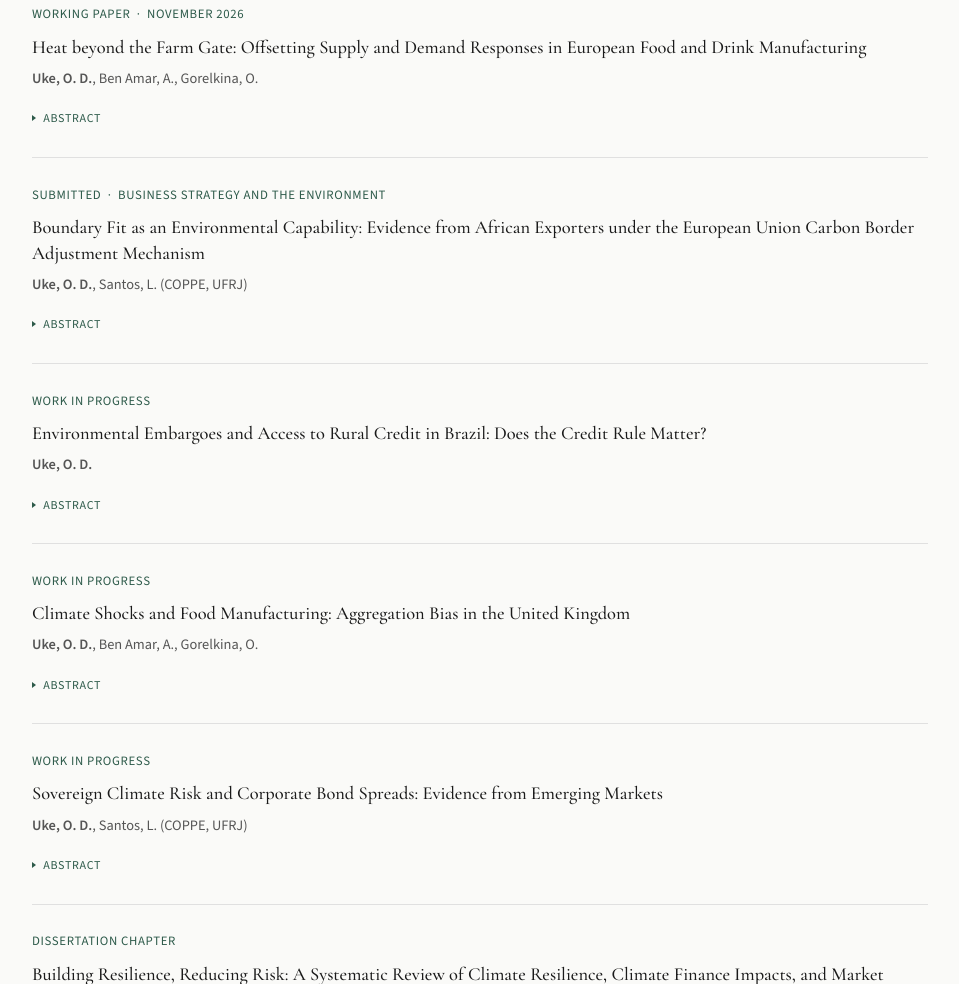
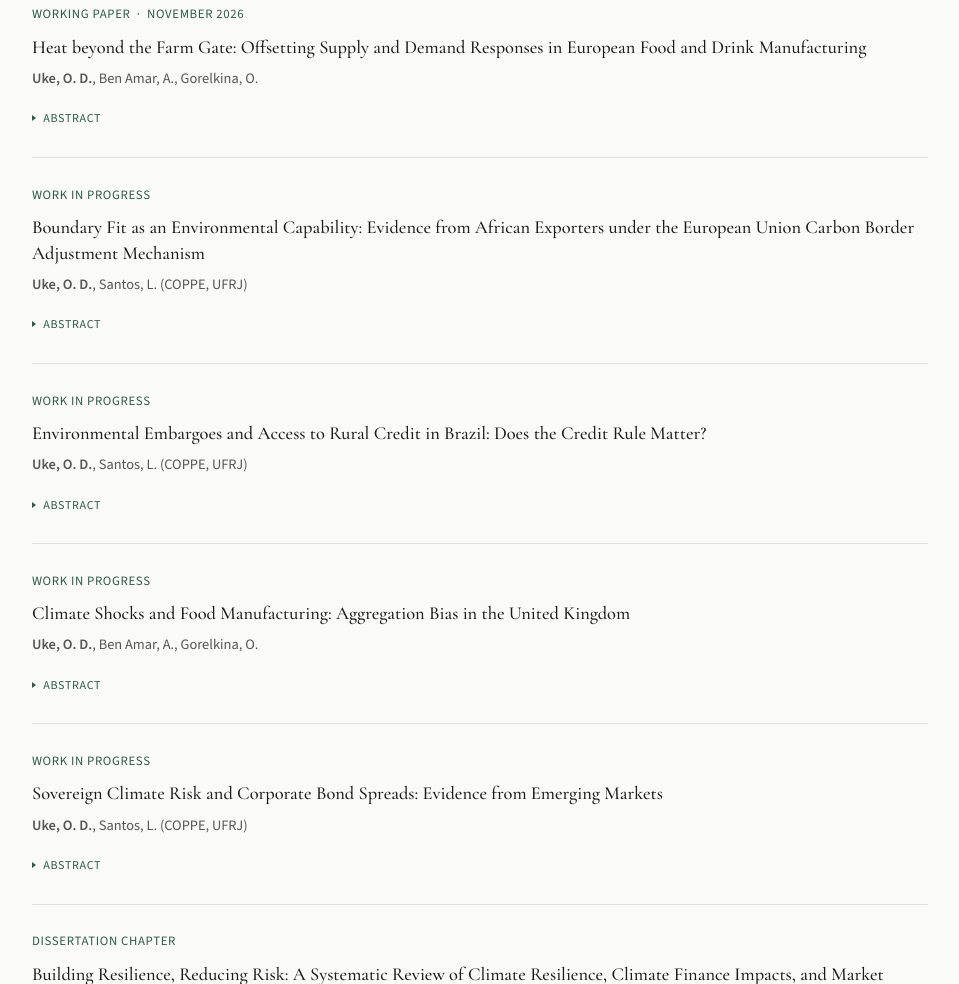
Before and after one commit to ObinnaUD/obinnaud.github.io, a plain HTML site: page index.html in a window 1280 px wide. Shown: the part 4255-5239 px from the top of the page, without its empty margins (160-1119 px from the left). Drawn offline with nearby package versions, Linux system fonts and the light colour scheme.

Commit message:
Boundary Fit back to work in progress; Brazil paper is joint
Business Strategy and the Environment desk rejected BSE-26-01359 on
22 November, so the paper is not under submission anywhere and the
status published yesterday was wrong. Luan Santos added as co-author on
the Brazil rural credit paper. CV rebuilt to match, footer redated.

```diff
--- a/index.html
+++ b/index.html
@@ -1024,7 +1024,7 @@
 
 
                 <article class="research-item">
-                    <div class="research-meta">Submitted &nbsp;·&nbsp; Business Strategy and the Environment</div>
+                    <div class="research-meta">Work in Progress</div>
                     <h3>Boundary Fit as an Environmental Capability: Evidence from African Exporters under the European Union Carbon Border Adjustment Mechanism</h3>
                     <p class="research-authors"><strong>Uke, O. D.</strong>, Santos, L. (COPPE, UFRJ)</p>
                     <details class="abstract">
@@ -1036,7 +1036,7 @@
                 <article class="research-item">
                     <div class="research-meta">Work in Progress</div>
                     <h3>Environmental Embargoes and Access to Rural Credit in Brazil: Does the Credit Rule Matter?</h3>
-                    <p class="research-authors"><strong>Uke, O. D.</strong></p>
+                    <p class="research-authors"><strong>Uke, O. D.</strong>, Santos, L. (COPPE, UFRJ)</p>
                     <details class="abstract">
                         <summary>Abstract</summary>
                         <p>Brazil bars rural credit for land embargoed for illegal clearing, in the Amazon biome since 2008 and in every biome since 2024. Whether embargoes reach the credit of the people named in them, and whether the credit rule is what makes them do so, has not been measured. This paper links 116,944 embargo terms and 712,697 infraction notices to 29.9 million rural credit operations from 2013 to 2026 and follows sanctioned persons half-year by half-year. Among persons who borrowed in 2013 and 2014, before every event studied, a first embargo lowers the half-yearly probability of borrowing by 5.9 percentage points, about a quarter of the earlier rate, with a break at the embargo date, and the person borrows about R$120 thousand less over three years, a volume close to the median fine imposed with the embargo. Lifting the last embargo in force raises the probability of borrowing by 3.8 points. Before 2024, embargoes outside the Amazon biome, where no credit rule applied, cut own borrowing by 30% of the earlier rate, as much as embargoes inside it, so the penalty arises without the credit rule. Persons fined for vegetation offences without an embargo lose 3.6 points, and the difference from embargoed persons is not statistically significant.</p>
```
Also changed, not shown: 1 other file.
